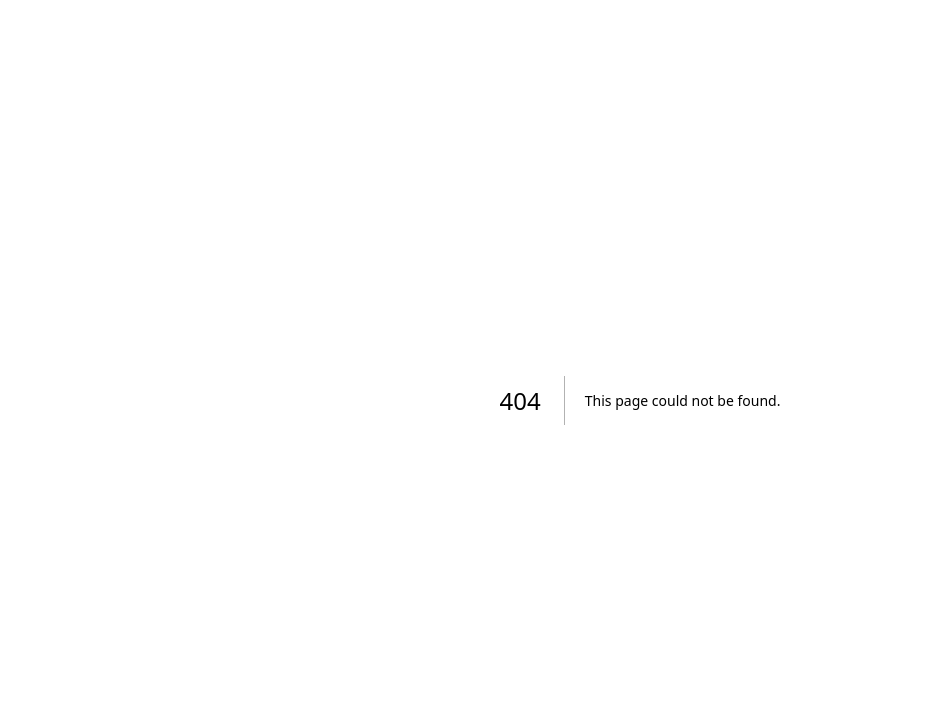
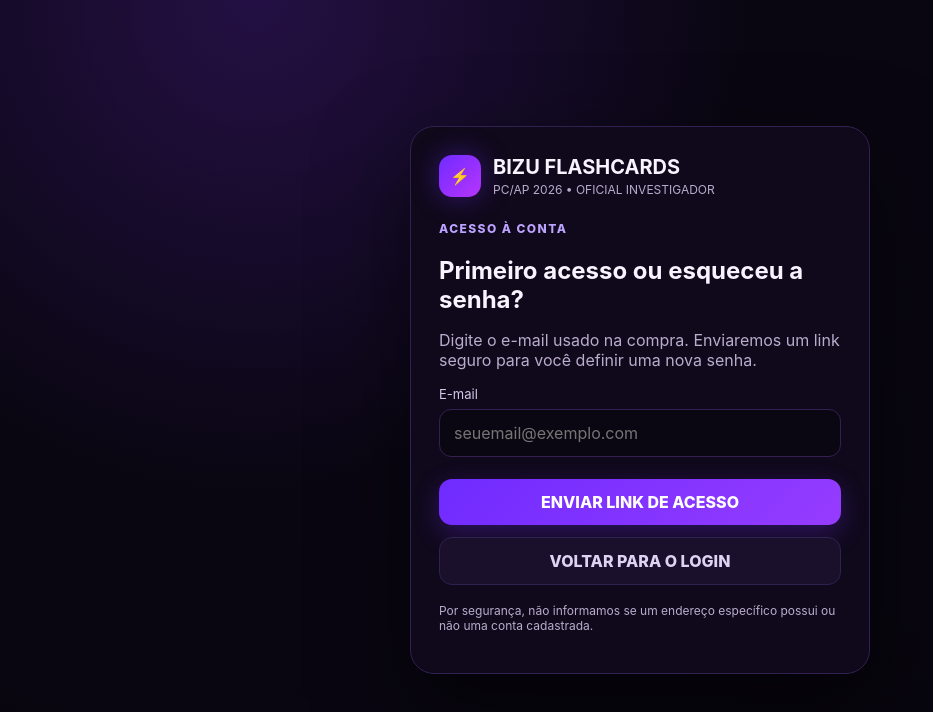
Before and after one commit to Fabiorcg25/bizu-flashcards-pcap, a Next.js app: page /recuperar-senha in a window 1280 px wide. Before the commit this address had no page. Shown: the top 712 px of the page, without its empty margins (0-933 px from the left). Built offline with nearby package versions, Linux system fonts and the light colour scheme.

Commit message:
Create page.js

```diff
--- /dev/null
+++ b/app/recuperar-senha/page.js
@@ -0,0 +1,216 @@
+'use client'
+
+import Link from 'next/link'
+import { useState } from 'react'
+import { createClient } from '@/lib/supabase/client'
+
+const REDIRECT_URL = 'https://flashcard.bizupremium.com/definir-senha'
+
+export default function RecuperarSenhaPage() {
+  const [email, setEmail] = useState('')
+  const [loading, setLoading] = useState(false)
+  const [sent, setSent] = useState(false)
+  const [error, setError] = useState('')
+
+  async function handleSubmit(event) {
+    event.preventDefault()
+    setError('')
+    setLoading(true)
+
+    try {
+      const supabase = createClient()
+
+      const { error: resetError } =
+        await supabase.auth.resetPasswordForEmail(
+          email.trim(),
+          {
+            redirectTo: REDIRECT_URL
+          }
+        )
+
+      if (resetError) {
+        if (resetError.status === 429) {
+          setError(
+            'Muitas tentativas em pouco tempo. Aguarde alguns minutos e tente novamente.'
+          )
+        } else {
+          setError(
+            'Não foi possível enviar o link agora. Tente novamente em alguns instantes.'
+          )
+        }
+
+        setLoading(false)
+        return
+      }
+
+      setSent(true)
+    } catch {
+      setError(
+        'Não foi possível enviar o link agora. Tente novamente em alguns instantes.'
+      )
+    } finally {
+      setLoading(false)
+    }
+  }
+
+  return (
+    <main className="login-wrap">
+      <section className="login-card">
+
+        <div className="brand">
+          <div className="bolt">⚡</div>
+
+          <div>
+            <h1 style={{ margin: 0 }}>
+              BIZU FLASHCARDS
+            </h1>
+
+            <small>
+              PC/AP 2026 • OFICIAL INVESTIGADOR
+            </small>
+          </div>
+        </div>
+
+        <div
+          style={{ marginTop: 24 }}
+          className="eyebrow"
+        >
+          ACESSO À CONTA
+        </div>
+
+        {!sent ? (
+          <>
+            <h1>
+              Primeiro acesso ou esqueceu a senha?
+            </h1>
+
+            <p className="muted">
+              Digite o e-mail usado na compra.
+              Enviaremos um link seguro para você
+              definir uma nova senha.
+            </p>
+
+            {error && (
+              <div className="error">
+                {error}
+              </div>
+            )}
+
+            <form onSubmit={handleSubmit}>
+
+              <div className="field">
+
+                <label htmlFor="email">
+                  E-mail
+                </label>
+
+                <input
+                  id="email"
+                  type="email"
+                  autoComplete="email"
+                  required
+                  value={email}
+                  onChange={(event) =>
+                    setEmail(event.target.value)
+                  }
+                  placeholder="seuemail@exemplo.com"
+                />
+
+              </div>
+
+              <button
+                className="btn btn-primary"
+                type="submit"
+                style={{
+                  width: '100%',
+                  marginTop: 8
+                }}
+                disabled={loading}
+              >
+
+                {loading
+                  ? 'ENVIANDO...'
+                  : 'ENVIAR LINK DE ACESSO'}
+
+              </button>
+
+            </form>
+
+            <Link
+              href="/login"
+              className="btn btn-ghost"
+              style={{
+                width: '100%',
+                marginTop: 12
+              }}
+            >
+              VOLTAR PARA O LOGIN
+            </Link>
+          </>
+        ) : (
+          <>
+            <h1>
+              Confira seu e-mail
+            </h1>
+
+            <div
+              className="notice"
+              style={{ marginTop: 14 }}
+            >
+              Se o endereço informado estiver
+              vinculado à sua conta, você receberá
+              um link para criar uma nova senha.
+            </div>
+
+            <p
+              className="muted"
+              style={{ marginTop: 16 }}
+            >
+              Verifique também as pastas Spam,
+              Lixo eletrônico e Promoções.
+            </p>
+
+            <button
+              className="btn btn-ghost"
+              type="button"
+              style={{
+                width: '100%',
+                marginTop: 8
+              }}
+              onClick={() => {
+                setSent(false)
+                setError('')
+              }}
+            >
+              TENTAR OUTRO E-MAIL
+            </button>
+
+            <Link
+              href="/login"
+              className="btn btn-primary"
+              style={{
+                width: '100%',
+                marginTop: 12
+              }}
+            >
+              VOLTAR PARA O LOGIN
+            </Link>
+          </>
+        )}
+
+        <p
+          className="muted"
+          style={{
+            fontSize: 12,
+            marginTop: 18
+          }}
+        >
+          Por segurança, não informamos se um
+          endereço específico possui ou não uma
+          conta cadastrada.
+        </p>
+
+      </section>
+    </main>
+  )
+}
```
